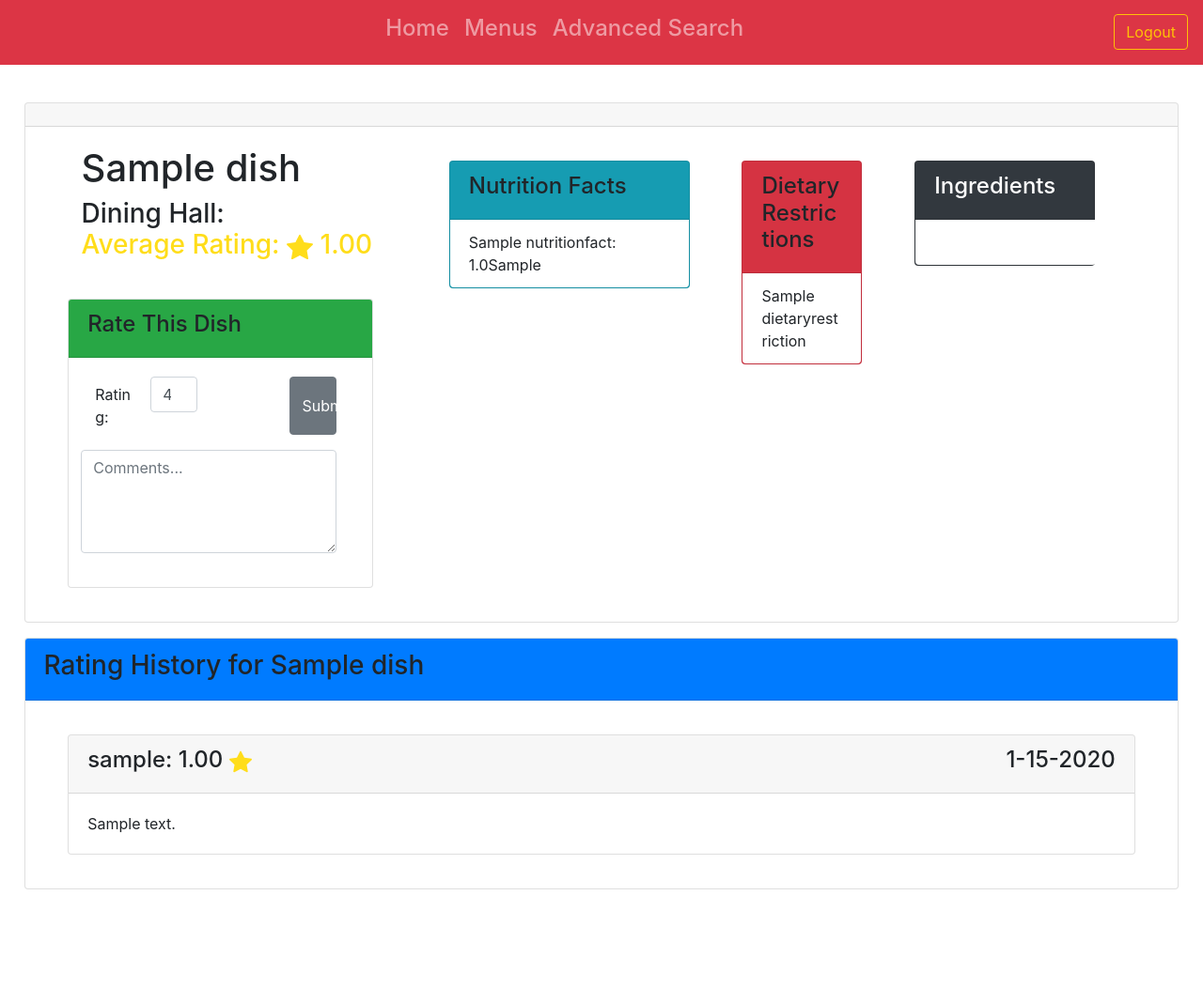
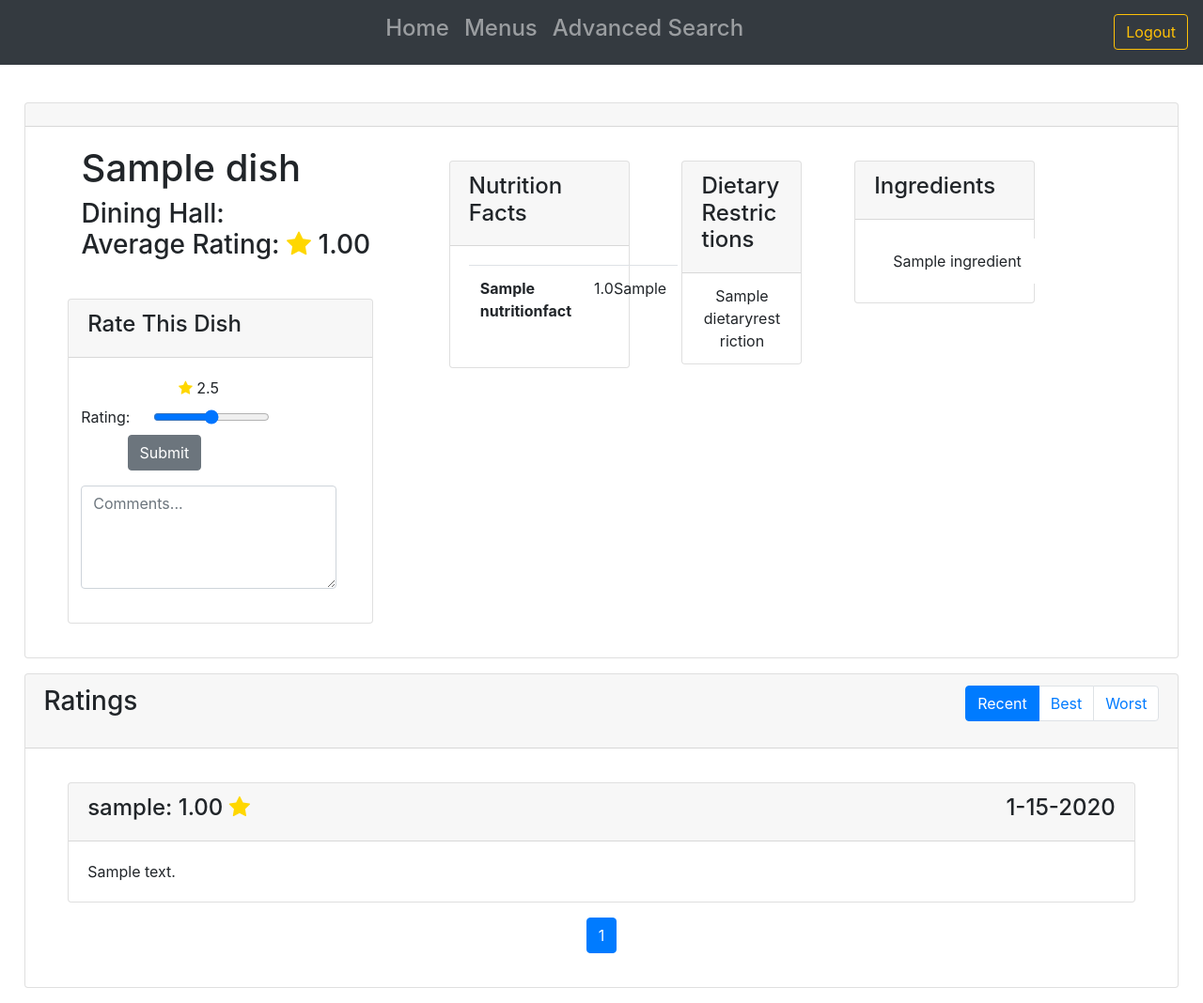
Before and after one commit to NolanJMcCafferty/5CBites, a Django app: page /dish/1/?ratings_order=recent in a window 1280 px wide. Shown: the whole page at 94% size. Before the commit the page ends 947 px from the top, so only its background shows below. Run offline with Django 3.2, Linux system fonts and the light colour scheme; a user stored in the database is signed in; tables that the repository leaves empty hold one stand-in row (values such as "Sample post"); some libraries are stand-ins or nearby versions.

Commit message:
add filters and pagination for reviews, popup for rating dishes, slider for rating

```diff
--- a/main_app/static/css/base.css
+++ b/main_app/static/css/base.css
@@ -21,3 +21,24 @@ ul {
 #rating-form {
     padding: 0 1vh;
 }
+
+.ratings-order {
+    float: right;
+}
+
+.ratings-header {
+    float: left;
+}
+
+.fa-edit:hover {
+    cursor: pointer;
+}
+
+.fa-star {
+    color: gold;
+}
+
+.popover-button {
+    background: dimgray;
+    border-radius: 1px;
+}
--- a/main_app/static/css/dish.css
+++ b/main_app/static/css/dish.css
@@ -9,8 +9,12 @@
     vertical-align: top;
 }
 
+.dietary-restriction {
+    text-align: center;
+}
+
 .nutrition-facts {
-    width: 20vw;
+    width: 15vw;
     display: inline-block;
     vertical-align: top;
 }
@@ -20,3 +24,11 @@
     display: inline-block;
     vertical-align: top;
 }
+
+.nf-label {
+    font-weight: bold;
+}
+
+.nf-value {
+    text-align: right;
+}
--- a/main_app/templates/base.html
+++ b/main_app/templates/base.html
@@ -6,11 +6,28 @@
 
     <!-- jQuery library -->
     <script src="https://ajax.googleapis.com/ajax/libs/jquery/3.4.1/jquery.min.js"></script>
+    <script src="https://cdnjs.cloudflare.com/ajax/libs/popper.js/1.14.7/umd/popper.min.js" integrity="sha384-UO2eT0CpHqdSJQ6hJty5KVphtPhzWj9WO1clHTMGa3JDZwrnQq4sF86dIHNDz0W1" crossorigin="anonymous"></script>
+
+    <script src="https://cdnjs.cloudflare.com/ajax/libs/rangeslider.js/2.3.3/rangeslider.min.js"></script>
+    <script src="https://cdnjs.cloudflare.com/ajax/libs/rangeslider.js/2.3.3/rangeslider.min.css"></script>
 
     <!-- bootstrap js and css -->
     <link rel="stylesheet" href="https://stackpath.bootstrapcdn.com/bootstrap/4.1.3/css/bootstrap.min.css">
     <script src="https://stackpath.bootstrapcdn.com/bootstrap/4.1.3/js/bootstrap.min.js"></script>
 
+
+
+    <link href="https://maxcdn.bootstrapcdn.com/font-awesome/4.7.0/css/font-awesome.min.css" rel="stylesheet">
+
+
+    <script type="text/javascript">
+        $(function() {
+          $('[data-toggle="popover"]').popover({
+            html: true,
+            sanitize: false,
+          })
+        })
+    </script>
 
 
     {% load static %}
@@ -20,7 +37,7 @@
 </head>
 <body>
 
-  <nav class="navbar navbar-expand-lg navbar-dark bg-danger">
+  <nav class="navbar navbar-expand-lg navbar-dark bg-dark">
     <button class="navbar-toggler" type="button" data-toggle="collapse" data-target="#navbarSupportedContent" aria-controls="navbarSupportedContent" aria-expanded="false" aria-label="Toggle navigation">
       <span class="navbar-toggler-icon"></span>
     </button>
@@ -47,6 +64,7 @@
             </form>
           </ul>
     </nav>
+
     <main>
         {% block content %}
         {% endblock %}
--- a/main_app/templates/dish.html
+++ b/main_app/templates/dish.html
@@ -14,27 +14,32 @@
                     <h3><li>Dining Hall:
                         <a href="{% url 'dining_hall' dish.dining_hall.name %}">{{ dish.dining_hall.name|title }}</a>
                         </li>
-                        <li style="color: rgb(255,221,26)">  Average Rating: <svg class="bi bi-star-fill" width="1em" height="1em" viewBox="0 0 16 16" fill="currentColor" xmlns="http://www.w3.org/2000/svg">
-                                <path d="M3.612 15.443c-.386.198-.824-.149-.746-.592l.83-4.73L.173 6.765c-.329-.314-.158-.888.283-.95l4.898-.696L7.538.792c.197-.39.73-.39.927 0l2.184 4.327 4.898.696c.441.062.612.636.283.95l-3.523 3.356.83 4.73c.078.443-.36.79-.746.592L8 13.187l-4.389 2.256z"/>
-                                </svg>
+                        <li>  Average Rating: <span class="fa fa-star"></span>
                         {{ average_forks|floatformat:2 }}
                         </li>
                     </h3>
                 </ul>
 
                 <div class="card ">
-                    <div class="card-header bg-success"><h4>Rate This Dish</h4></div>
+                    <div class="card-header"><h4>Rate This Dish</h4></div>
                     <div class="card-body">
                         <form id="rating-form" method="post">
+                             <div class="form-group-row">
+                                <div class="offset-md-4">
+                                    <span class="fa fa-star"></span>
+                                    <output id="amount" name="amount" for="rangeInput">2.5</output>
+                                </div>
+                            </div>
                             <div class="form-group row">
-                                <label class="col-form-label col-md-3" for="forks">Rating:</label>
-                                <input class="form-control col-md-2" type="number" step="0.1" min="0" max="5" id="forks" value="4.7" name="forks">
-                                <button class="btn btn-secondary col-md-2 offset-md-4" type="submit">Submit</button>
+                                <label class="col-form-label" for="forks">Rating:</label>
+                                <input type="range" class="offset-md-1 col-md-5" id="rangeInput" name="forks" min="0" max="5" step="0.1" value="2.5" oninput="amount.value=rangeInput.value">
+                                <button class="btn btn-secondary offset-md-2" type="submit">Submit</button>
                             </div>
 
                             <div class="form-group row">
                                 <textarea class="form-control col-md-11" rows="4" cols="50" placeholder="Comments..." name="comment"></textarea>
                             </div>
+
                             {% csrf_token %}
                         </form>
                     </div>
@@ -42,19 +47,28 @@
             </div>
 
             <div class="right-container col-md-8">
-                 <div class="card  bg-info nutrition-facts">
-                    <div class="card-header"><h4> Nutrition Facts</h4> </div>
-                         <ul class="list-group list-group-flush">
-                                {% for fact in nutrition_facts%}
-                                    <li class="list-group-item nutrition-fact">
-                                        {{ fact.nutrition_fact.name }}: {{ fact.value }}{{ fact.units }}
-                                    </li>
+                 <div class="card nutrition-facts">
+                    <div class="card-header"><h4> Nutrition Facts</h4></div>
+                     <div class="card-body">
+                         <table class="table">
+                            <tbody>
+                                {% for fact in nutrition_facts %}
+                                    <tr>
+                                        <td class="nf-label">
+                                            {{ fact.nutrition_fact.name }}
+                                        </td>
+                                        <td class="nf-value">
+                                            {{ fact.value }}{{ fact.units }}
+                                        </td>
+                                    </tr>
                                 {% endfor %}
-                         </ul>
+                            </tbody>
+                        </table>
+                     </div>
                  </div>
 
 
-                <div class="card bg-danger dietary-restrictions">
+                <div class="card dietary-restrictions">
                     <div class="card-header"><h4>Dietary Restrictions</h4></div>
                     <ul class="list-group list-group-flush">
                         {% for restriction in dietary_restrictions%}
@@ -62,12 +76,12 @@
                                 {{ restriction.dietary_restriction.name }}
                             </li>
                         {% endfor %}
-
                     </ul>
                 </div>
 
-                <div class="card text-white bg-dark ingredients">
+                <div class="card ingredients">
                     <div class="card-header"><h4>Ingredients</h4></div>
+                    <div class="card-body">
                         <ul class="list-group list-group-flush">
                             {% for ingredient in ingredients %}
                                 <li class="list-group-item ingredients">
@@ -79,17 +93,27 @@
                 </div>
             </div>
         </div>
+    </div>
 
     <div class="card ">
-        <div class="card-header bg-primary"><h3>Rating History for {{ dish.name }}</h3></div>
+        <div class="card-header">
+            <h3 class="ratings-header">Ratings</h3>
+            <nav class="ratings-order">
+                <ul class="pagination">
+                    {% for order in rating_orders %}
+                        <li class="page-item {% if order == rating_order %}active{% endif %}">
+                            <a href="?ratings_order={{ order }}" class="page-link">{{ order|title }}</a>
+                        </li>
+                    {% endfor %}
+                </ul>
+            </nav>
+        </div>
         <div class="card-body">
-            {% for rating in ratings %}
+            {% for rating in ratings_page %}
                 <div class="card">
                     <div class="card-header">
-                        <h4>{{ rating.user.username }}:
-                        {{ rating.forks|floatformat:2 }} <svg style="color: rgb(255,221,26)" class="bi bi-star-fill" width="1em" height="1em" viewBox="0 0 16 16" fill="currentColor" xmlns="http://www.w3.org/2000/svg">
-                                <path d="M3.612 15.443c-.386.198-.824-.149-.746-.592l.83-4.73L.173 6.765c-.329-.314-.158-.888.283-.95l4.898-.696L7.538.792c.197-.39.73-.39.927 0l2.184 4.327 4.898.696c.441.062.612.636.283.95l-3.523 3.356.83 4.73c.078.443-.36.79-.746.592L8 13.187l-4.389 2.256z"/>
-                                </svg>
+                        <h4>{{ rating.user.username }}: {{ rating.forks|floatformat:2 }}
+                            <span class="fa fa-star"></span>
                         <span class="rating-date">{{ rating.datetime|date:'n-j-Y' }}</span>
                         </h4>
                     </div>
@@ -97,6 +121,31 @@
                     <div class="card-body">{{ rating.comment }}</div>
                 </div>
             {% endfor %}
+
+            <nav>
+                <ul class="pagination justify-content-center">
+                    {% if ratings_page.has_previous %}
+                        <li class="page-item">
+                            <a class="page-link" href="?page={{ ratings_page.previous_page_number }}">&laquo</a>
+                        </li>
+                        <li class="page-item">
+                            <a class="page-link" href="?page={{ ratings_page.previous_page_number }}">{{ ratings_page.previous_page_number }}</a>
+                        </li>
+                    {% endif %}
+
+                    <li class="page-item active">
+                        <a class="page-link" href="?page={{ ratings_page.number }}">{{ ratings_page.number }}</a>
+                    </li>
+
+                    {% if ratings_page.has_next %}
+                        <li class="page-item">
+                            <a class="page-link" href="?page={{ ratings_page.next_page_number }}">{{ ratings_page.next_page_number }}</a>
+                        </li>
+                        <li class="page-item"><a class="page-link" href="?page={{ ratings_page.next_page_number }}">&raquo</a>
+                        </li>
+                    {% endif %}
+                </ul>
+            </nav>
         </div>
     </div>
 {% endblock %}
--- a/main_app/templates/login.html
+++ b/main_app/templates/login.html
@@ -5,7 +5,6 @@
         <meta charset="utf-8">
         <title>5CBites</title>
 
-        <link rel="stylesheet" type="text/css" href="{% static 'css/login.css' %}">
         <link rel="stylesheet" href="https://use.fontawesome.com/releases/v5.5.0/css/all.css">
 
         <!-- jQuery library -->
@@ -15,10 +14,11 @@
         <link rel="stylesheet" href="https://stackpath.bootstrapcdn.com/bootstrap/4.1.3/css/bootstrap.min.css">
         <script src="https://stackpath.bootstrapcdn.com/bootstrap/4.1.3/js/bootstrap.min.js"></script>
 
-        </head>
+        <link rel="stylesheet" type="text/css" href="{% static 'css/login.css' %}">
+
+    </head>
     <body>
         <div class="login-container">
-
             <ul class="nav nav-pills nav-fill" id="login-nav">
                 <li class="nav-item">
                     <a href="#login" class="nav-link {% if not sign_up %}active{% endif %}" data-toggle="tab">Login</a>
--- a/main_app/templates/menus.html
+++ b/main_app/templates/menus.html
@@ -28,6 +28,7 @@
                                 <a  href="{% url 'dining_hall' meal.info.dining_hall.name %}">
                                    {{ meal.info.dining_hall.name|title }}
                                 </a>
+                                {% include 'rating_popup.html' with type='dh' dining_hall=meal.info.dining_hall.name %}
                                 <span class="menu-hours">
                                     {{ meal.info.start_time|date:'g:i' }}-{{ meal.info.end_time|date:'g:i' }}
                                 </span>
@@ -42,7 +43,9 @@
                                         <h5>{{ station.name|title }}</h5>
                                         <ul class="menu-items">
                                             {% for menu_item in station.menu_items %}
-                                                <li class="menu-item"><a href="{% url 'dish' menu_item.dish.id %}">{{ menu_item.dish.name}}</a>
+                                                <li class="menu-item">
+                                                    <a href="{% url 'dish' menu_item.dish.id %}">{{ menu_item.dish.name}}</a>
+                                                    {% include 'rating_popup.html' with type='dish' dish_id=menu_item.dish.id %}
                                                 </li>
                                             {% endfor %}
                                         </ul>
--- a/main_app/views/dish_views.py
+++ b/main_app/views/dish_views.py
@@ -1,38 +1,41 @@
-import datetime
 from django.shortcuts import render
+from django.core.paginator import Paginator
 from django.contrib.auth.decorators import login_required
 from django.db.models import Avg
-from main_app.models import Dish, Rating, NutritionFactsOfDish, DietaryRestrictionsOfDish, \
-    IngredientsInDish
+from main_app.models import Rating
+from main_app.views.views_constants import ratings_per_page, ratings_order_dict
+from main_app.views.views_utils import save_dish_rating, get_dish, get_nutrition_facts, get_dietary_restrictions, \
+    get_ingredients
 
 
 @login_required
 def dish_view(request, dish_id):
-    dish = Dish.objects.filter(id=dish_id).first()
+    dish = get_dish(dish_id)
 
     if request.method == 'POST':
         save_dish_rating(request, dish)
 
-    ratings = Rating.objects.filter(dish=dish).order_by('-datetime')
+    rating_order = request.GET.get('ratings_order', 'recent')
+
+    ratings = (
+        Rating
+        .objects
+        .filter(dish=dish)
+        .order_by(ratings_order_dict[rating_order])
+    )
+
+    ratings_paginator = Paginator(ratings, ratings_per_page)
+    ratings_page_number = request.GET.get('page', 1)
 
     response = {
         'dish': dish,
-        'ratings': ratings,
+        'rating_order': rating_order,
+        'rating_orders': ratings_order_dict,
+        'ratings_page': ratings_paginator.get_page(ratings_page_number),
         'average_forks': ratings.aggregate(avg=Avg('forks'))['avg'],
-        'nutrition_facts': NutritionFactsOfDish.objects.filter(dish=dish),
-        'dietary_restrictions': DietaryRestrictionsOfDish.objects.filter(dish=dish),
-        'ingredients': IngredientsInDish.objects.filter(dish=dish),
+        'nutrition_facts': get_nutrition_facts(dish),
+        'dietary_restrictions': get_dietary_restrictions(dish),
+        'ingredients': get_ingredients(dish),
     }
 
     return render(request, 'dish.html', response)
-
-
-def save_dish_rating(request, dish):
-    Rating.objects.create(
-        user=request.user,
-        forks=request.POST['forks'],
-        comment=request.POST['comment'],
-        datetime=datetime.datetime.now(),
-        dish=dish,
-        dining_hall=None,
-    )
--- a/main_app/views/views_utils.py
+++ b/main_app/views/views_utils.py
@@ -1,4 +1,6 @@
-from main_app.models import DiningHall, DietaryRestrictions, User
+import datetime
+from main_app.models import DiningHall, DietaryRestrictions, User, Rating, Dish, NutritionFactsOfDish, \
+    DietaryRestrictionsOfDish, IngredientsInDish
 
 
 def get_dining_halls():
@@ -56,3 +58,67 @@ def get_grad_years():
     )
 
     return [grad_year if grad_year else 'NA' for grad_year in grad_years]
+
+
+def get_dish(dish_id):
+    return (
+        Dish
+        .objects
+        .filter(id=dish_id)
+        .first()
+    )
+
+
+def get_dining_hall(name):
+    return (
+        DiningHall
+        .objects
+        .filter(name=name)
+        .first()
+    )
+
+
+def save_dish_rating(request, dish):
+    Rating.objects.create(
+        user=request.user,
+        forks=request.POST['forks'],
+        comment=request.POST['comment'],
+        datetime=datetime.datetime.now(),
+        dish=dish,
+        dining_hall=None,
+    )
+
+
+def save_dining_hall_rating(request, dining_hall):
+    Rating.objects.create(
+        user=request.user,
+        forks=request.POST['forks'],
+        comment=request.POST['comment'],
+        datetime=datetime.datetime.now(),
+        dish=None,
+        dining_hall=dining_hall,
+    )
+
+
+def get_nutrition_facts(dish):
+    return (
+        NutritionFactsOfDish
+        .objects
+        .filter(dish=dish)
+    )
+
+
+def get_dietary_restrictions(dish):
+    return (
+        DietaryRestrictionsOfDish
+        .objects
+        .filter(dish=dish)
+    )
+
+
+def get_ingredients(dish):
+    return (
+        IngredientsInDish
+        .objects
+        .filter(dish=dish)
+    )
```
Also changed, not shown: main_app/static/css/login.css (+15 -10 lines), main_app/templates/advanced_search.html (+4 -6 lines), main_app/templates/dining_hall.html (+51 -17 lines), main_app/templates/home.html (+5 -8 lines), main_app/templates/rating_popup.html (added, +28 -0 lines), main_app/views/advanced_search_views.py (+17 -14 lines), main_app/views/dining_hall_views.py (+19 -16 lines), main_app/views/views.py (+15 -0 lines), main_app/views/views_constants.py (+7 -0 lines). Lines whose indentation alone changed are shown as unchanged.
